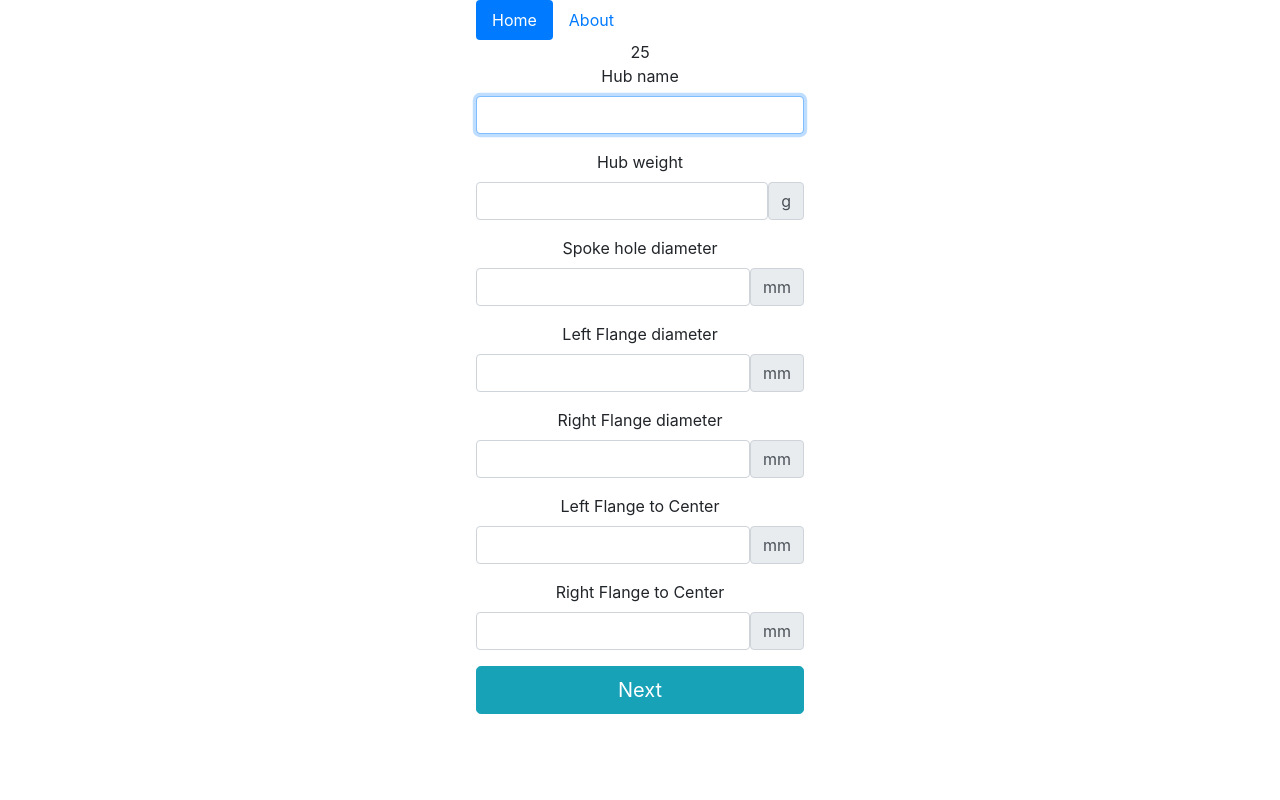
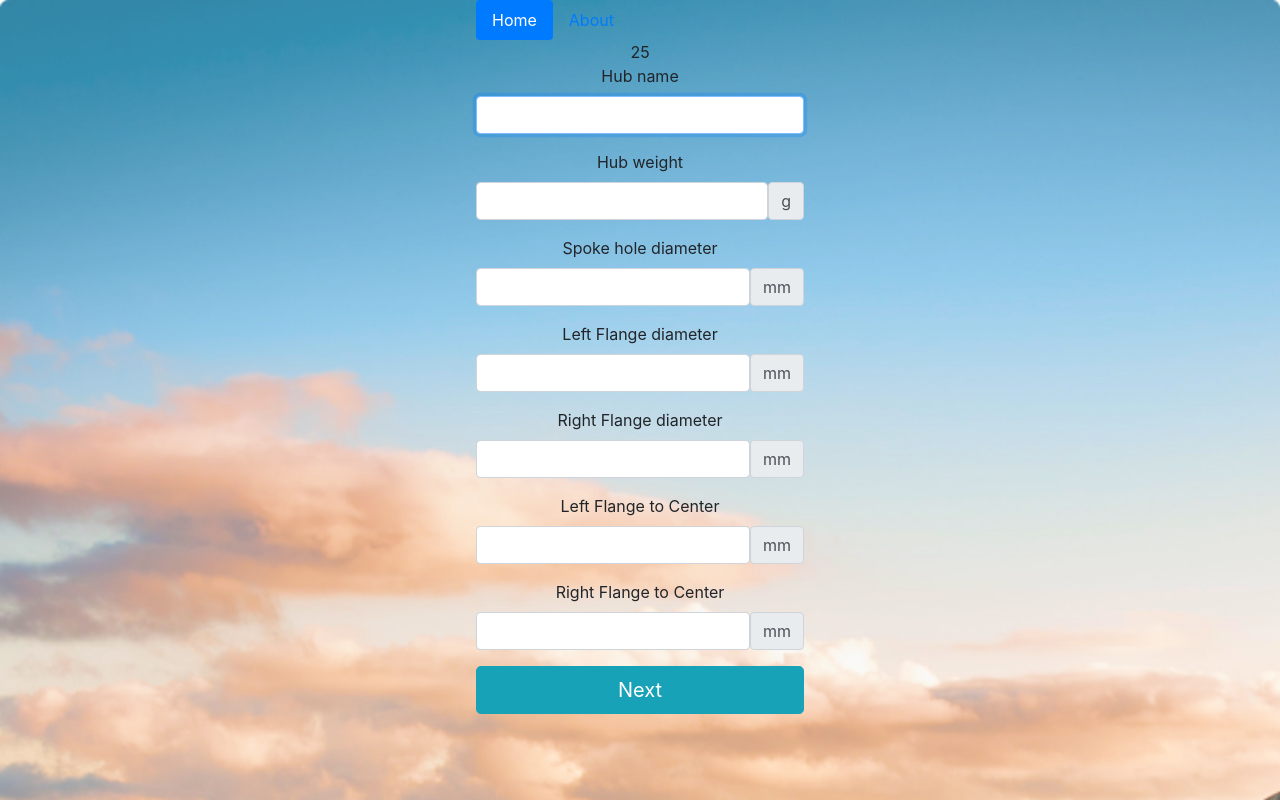
Before and after one commit to kimchirice/32spoke, a React (Create React App) app: page / in a window 1280 px wide. Built offline with nearby package versions, Linux system fonts and the light colour scheme.

Commit message:
[Mod] add the cover img

```diff
--- a/src/index.css
+++ b/src/index.css
@@ -5,6 +5,10 @@ body {
     sans-serif;
   -webkit-font-smoothing: antialiased;
   -moz-osx-font-smoothing: grayscale;
+  background-image: url(../src/images/david-marcu-crop.png);
+  background-repeat: no-repeat;
+  background-size: cover;
+
 }
 
 code {
```
Also changed, not shown: src/images/david-marcu-crop.png (added).
